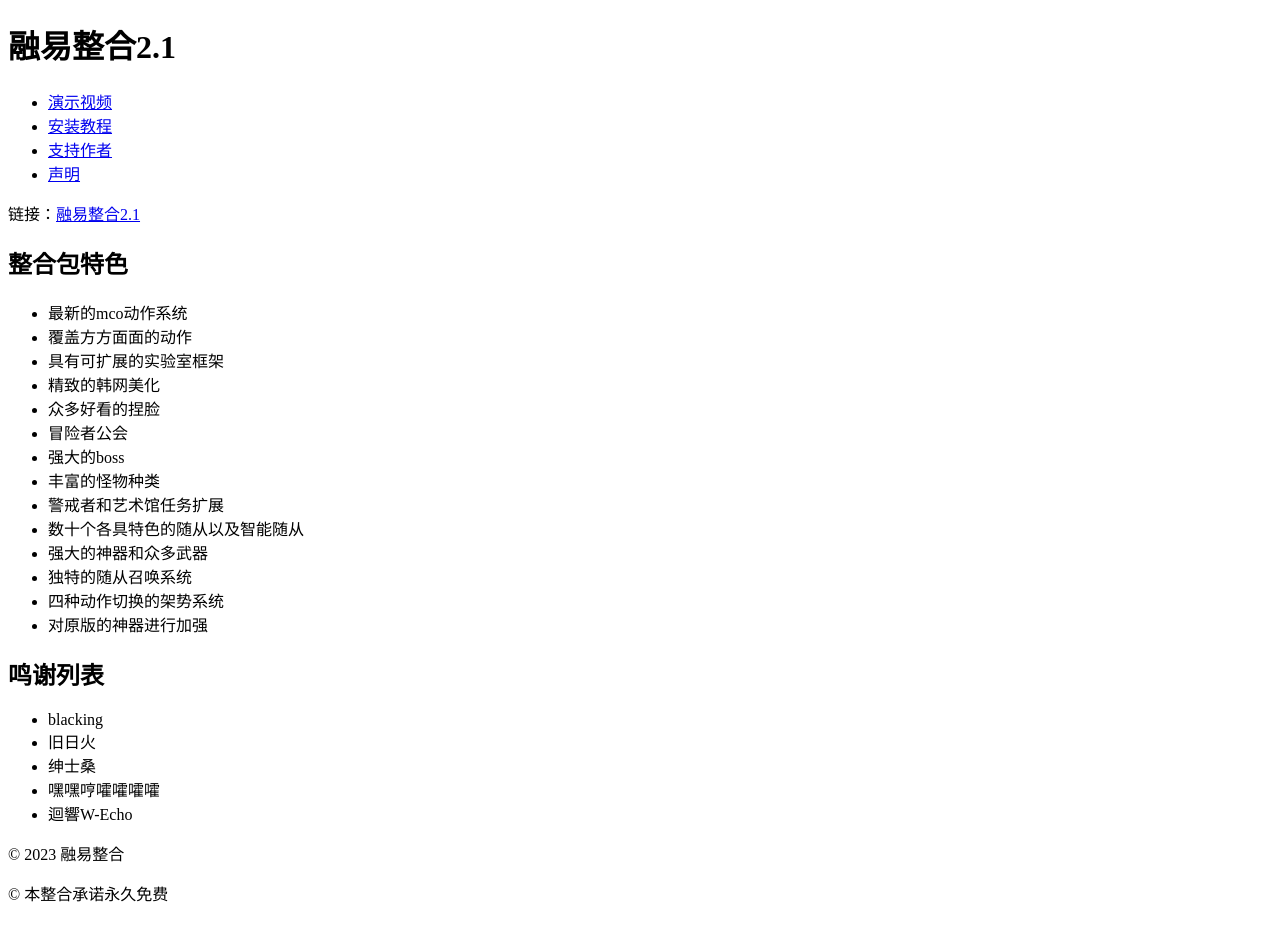
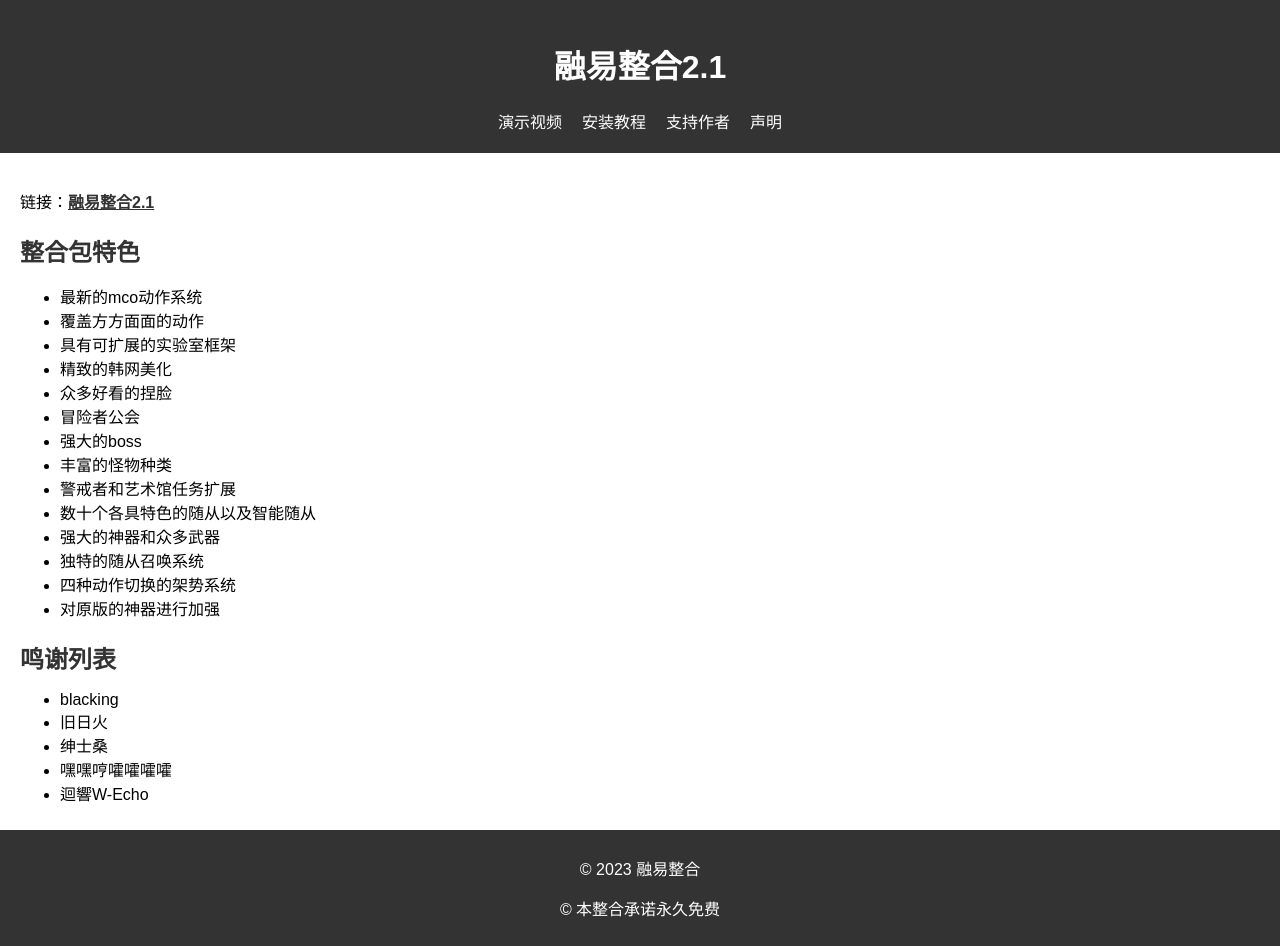
Before and after one commit to RONGYIskyrim/Sky-Adventures.github.io, a plain HTML site: page index.html in a window 1280 px wide. Before the commit the page ends 921 px from the top, so only its background shows below. Drawn offline with Linux system fonts and the light colour scheme.

Commit message:
Update index.html

```diff
--- a/index.html
+++ b/index.html
@@ -1,6 +1,65 @@
 <!DOCTYPE html>
 <html>
 <head>
+  <style>
+  body {
+    font-family: Arial, sans-serif;
+    margin: 0;
+    padding: 0;
+  }
+
+  header {
+    background-color: #333;
+    padding: 20px;
+    color: #fff;
+    text-align: center;
+  }
+
+  nav ul {
+    list-style-type: none;
+    padding: 0;
+    margin: 0;
+    display: flex;
+    justify-content: center;
+  }
+
+  nav li {
+    margin: 0 10px;
+  }
+
+  nav a {
+    color: #fff;
+    text-decoration: none;
+  }
+
+  main {
+    padding: 20px;
+  }
+
+  .intro a {
+    color: #333;
+    font-weight: bold;
+  }
+
+  .features h2,
+  .acknowledgment h2 {
+    color: #333;
+    margin-bottom: 10px;
+  }
+
+  .features ul,
+  .acknowledgment ul {
+    margin-bottom: 5px;
+  }
+
+  footer {
+    background-color: #333;
+    padding: 10px;
+    color: #fff;
+    text-align: center;
+  }
+</style>
+
   <meta charset="UTF-8">
   <title>融易整合2.1</title>
 
```
